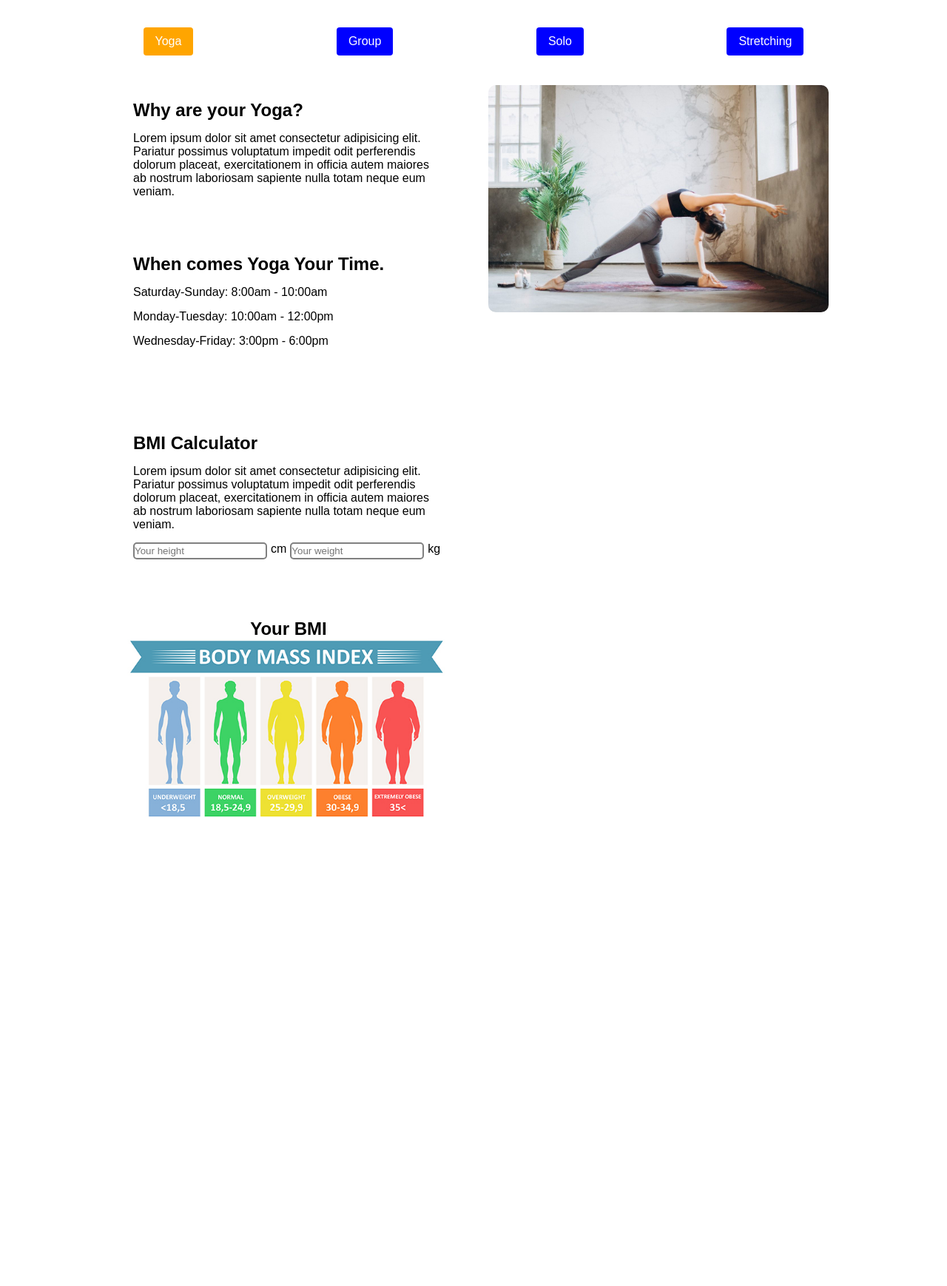
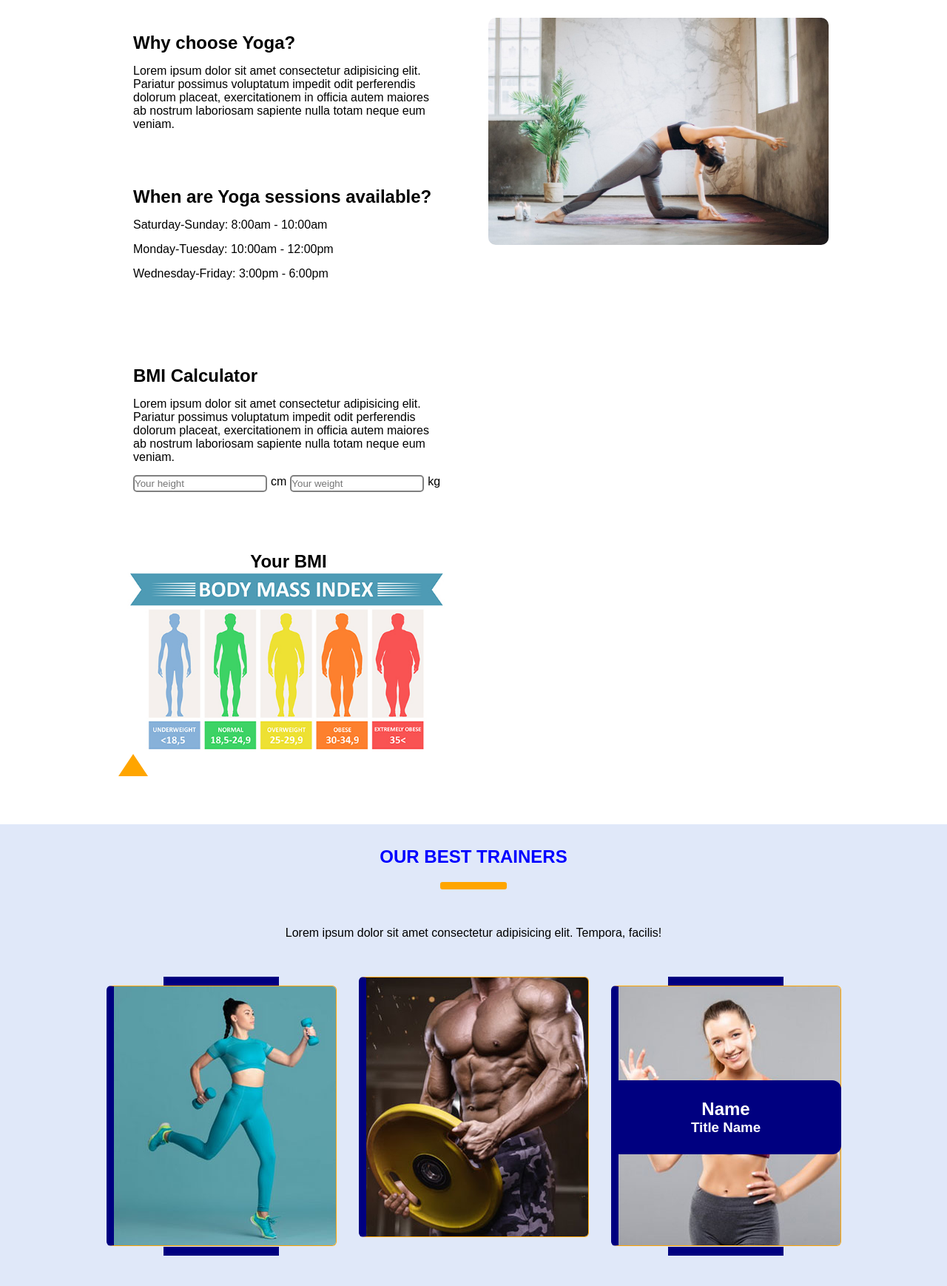
Before and after one commit to deerborg/SportCenter, a website built with Vite: page index.html in a window 1280 px wide. Shown: the part 1062-2800 px from the top of the page at 74% size. Before the commit the page ends 2192 px from the top, so only its background shows below. Built offline with nearby package versions, Linux system fonts and the light colour scheme.

Commit message:
Updated various CSS and JS files for layout and functionality improvements:
- Modified header.css: Adjusted header layout and styling.
- Modified ourclasses.css: Improved class layout and styling.
- Modified main.css: General style updates and bug fixes.
- Modified index.html: Updated structure and included new stylesheets.
- Modified main.js: Added new functionalities and fixed existing issues.
- Modified package-lock.json and package.json: Updated dependencies.
- Added bmicalculator.css: New stylesheet for BMI calculator layout.
- Added ourtrainer.css: New stylesheet for our trainer section layout.
- Added allstyle.css: Consolidated general styles.

```diff
--- /dev/null
+++ b/allstyle.css
@@ -0,0 +1,283 @@
+* {
+    margin: 0;
+    padding: 0;
+    border: none;
+    text-decoration: none;
+    box-sizing: border-box;
+  }
+
+  body {
+    font-family: Arial, sans-serif;
+  }
+
+  header {
+    background-image: url("/images/hero-man.jpg");
+    background-repeat: no-repeat;
+    background-size: cover;
+    color: white;
+    position: relative;
+    padding: 20px 0;
+  }
+
+  nav {
+    margin: 0 10%;
+    display: flex;
+    justify-content: space-between;
+    align-items: center;
+  }
+
+  .logo {
+    flex: 1;
+  }
+
+  .menu-items {
+    flex: 2;
+    display: flex;
+    justify-content: space-around;
+    align-items: center;
+  }
+
+  nav a {
+    color: white;
+    padding: 10px 20px;
+    transition: background-color 0.3s;
+  }
+
+  nav a:hover {
+    background-color: orange;
+    border-radius: 5px;
+  }
+
+  nav .join-us {
+    background-color: orange;
+    color: white;
+    border-radius: 5px;
+  }
+
+  .header-content {
+    display: flex;
+    flex-direction: column;
+    justify-content: center;
+    align-items: flex-start;
+    margin: 0 10%;
+    height: 70vh;
+    text-align: left;
+  }
+
+  .text h2 {
+    background-color: navy;
+    border-radius: 4px;
+    padding: 2px 8px;
+    width: fit-content;
+  }
+
+  .text h1 {
+    font-size: 4rem;
+    margin: 10px 0;
+  }
+
+  .text p {
+    background-color: rgba(0, 0, 0, 0.7);
+    padding: 10px;
+    font-size: 1.5rem;
+    margin: 20px 0;
+    border-radius: 5px;
+  }
+
+  .btn {
+    display: flex;
+    gap: 10px;
+  }
+
+  .btn a {
+    padding: 10px 20px;
+    border: 1px solid white;
+    color: white;
+    border-radius: 4px;
+    transition: box-shadow 0.3s;
+  }
+
+  .btn a:first-child {
+    background-color: navy;
+  }
+
+  .btn a:hover {
+    box-shadow: 1px 1px 10px white;
+  }
+
+  .our-classes {
+    display: flex;
+    justify-content: center;
+    flex-direction: column;
+    margin-top: 45px;
+}
+
+.our-content {
+    display: flex;
+    justify-content: center;
+    flex-direction: column;
+    align-items: center;
+    gap: 50px;
+}
+
+.our-content h1 {
+    color: blue;
+    font-weight: 800;
+}
+
+.line {
+    margin-top: -30px;
+    background-color: orange;
+    padding: 5px;
+    border-radius: 3px;
+    width: 7%;
+}
+
+.our-btn {
+    display: flex;
+    margin-top: 40px;
+    justify-content: space-evenly;
+}
+
+.our-btn a {
+    position: relative;
+    background-color: blue;
+    color: white;
+    padding: 10px 16px;
+    border-radius: 4px;
+    text-align: center;
+    text-decoration: none;
+    display: inline-block;
+    transition: background-color 0.3s ease;
+}
+
+.our-btn a:hover {
+    background-color: orange;
+}
+
+.our-btn a::after {
+    content: '';
+    position: absolute;
+    left: 50%;
+    bottom: -5px;
+    margin-left: -10px;
+    width: 0;
+    height: 0;
+    border-left: 10px solid transparent;
+    border-right: 10px solid transparent;
+    border-top: 10px solid orange;
+    opacity: 0;
+    transform: translateY(10px);
+    transition: opacity 0.3s ease, transform 0.3s ease;
+}
+
+.our-btn a:hover::after {
+    opacity: 1;
+    transform: translateY(0);
+}
+
+.out-classes-container {
+    display: flex;
+    justify-content: center;
+    margin-top: 20px;
+}
+
+.our-classes-row {
+    display: flex;
+    flex-wrap: wrap;
+    max-width: 1000px;
+    width: 100%;
+    margin: 0 auto;
+}
+
+.our-classes-col-6 {
+    flex: 0 0 50%;
+    padding: 20px;
+    box-sizing: border-box;
+}
+
+.our-classes-col-6 .section {
+    padding: 20px;
+    margin-bottom: 20px;
+    border-radius: 10px;
+    background-color: white;
+}
+
+.our-classes-col-6 .section h1 {
+    margin-bottom: 15px;
+    font-size: 24px;
+}
+
+.our-classes-col-6 .section p {
+    margin-bottom: 15px;
+    font-size: 16px;
+}
+
+.our-classes-col-6 img {
+    max-width: 100%;
+    border-radius: 10px;
+}
+
+.our-classes-col-6 h2 {
+    text-align: center;
+}
+
+.bmi-card {
+    display: flex;
+    flex-direction: row;
+    justify-content: center;
+}
+
+.bmi-card input {
+    border: 2px solid gray;
+    border-radius: 5px;
+}
+
+.bmi-card label {
+    margin: 0 5px 5px;
+}
+
+a {
+    cursor: pointer;
+}
+
+.fade-in {
+    animation: fadeIn 2s forwards;
+}
+
+@keyframes fadeIn {
+    from {
+        opacity: 0;
+    }
+    to {
+        opacity: 1;
+    }
+}
+.stats {
+    display: flex;
+    justify-content: space-around;
+    align-items: center;
+    padding: 50px 10%;
+    background-color: #f5f5f5;
+    color: black;
+  }
+
+  .stat {
+    text-align: center;
+    background-color: white;
+    padding:10px 70px;
+    border-radius: 10px;
+  }
+
+  .stat h3 {
+    font-size: 2.5rem;
+    margin-bottom: 10px;
+  }
+
+  .stat h3:first-child {
+    color: navy;
+  }
+
+  .stat p {
+    font-size: 1.2rem;
+  }
--- /dev/null
+++ b/css/layout/bmicalculator.css
@@ -0,0 +1,63 @@
+
+.bmi-content-row {
+    display: flex;
+    flex-wrap: wrap;
+    max-width: 1000px;
+    width: 100%;
+    margin: 0 auto;
+}
+
+.bmi-content-col-6 {
+    flex: 0 0 50%;
+    padding: 20px;
+    box-sizing: border-box;
+}
+
+.bmi-content-col-6 .section {
+    padding: 20px;
+    margin-bottom: 20px;
+    border-radius: 10px;
+    background-color: white;
+}
+
+.bmi-content-col-6 .section h1 {
+    margin-bottom: 15px;
+    font-size: 24px;
+}
+
+.bmi-content-col-6 .section p {
+    margin-bottom: 15px;
+    font-size: 16px;
+}
+
+.bmi-content-col-6 img {
+    max-width: 100%;
+    border-radius: 10px;
+}
+
+.bmi-content-col-6 h2 {
+    text-align: center;
+}
+
+.bmi-card {
+    display: flex;
+    flex-direction: row;
+    justify-content: center;
+}
+
+.bmi-card input {
+    border: 2px solid gray;
+    border-radius: 5px;
+}
+
+.bmi-card label {
+    margin: 0 5px 5px;
+}
+
+.triangle{
+    width: 0;
+    height: 0;
+    border-left: 20px solid transparent;
+    border-right: 20px solid transparent;
+    border-bottom: 30px solid orange;
+}
--- a/css/layout/ourclasses.css
+++ b/css/layout/ourclasses.css
@@ -3,9 +3,6 @@
     justify-content: center;
     flex-direction: column;
     margin-top: 45px;
-    /*
-    background: linear-gradient(white 25%, #f0f0f0 50%);
-    */
 }
 
 .our-content {
@@ -18,6 +15,7 @@
 
 .our-content h1 {
     color: blue;
+    font-weight: 800;
 }
 
 .line {
@@ -35,18 +33,40 @@
 }
 
 .our-btn a {
+    position: relative;
     background-color: blue;
     color: white;
     padding: 10px 16px;
     border-radius: 4px;
-}
-
-.our-btn a:first-child {
-    background-color: orange;
+    text-align: center;
+    text-decoration: none;
+    display: inline-block;
+    transition: background-color 0.3s ease;
 }
 
 .our-btn a:hover {
     background-color: orange;
+}
+
+.our-btn a::after {
+    content: '';
+    position: absolute;
+    left: 50%;
+    bottom: -5px;
+    margin-left: -10px;
+    width: 0;
+    height: 0;
+    border-left: 10px solid transparent;
+    border-right: 10px solid transparent;
+    border-top: 10px solid orange;
+    opacity: 0;
+    transform: translateY(10px);
+    transition: opacity 0.3s ease, transform 0.3s ease;
+}
+
+.our-btn a:hover::after {
+    opacity: 1;
+    transform: translateY(0);
 }
 
 .out-classes-container {
@@ -95,16 +115,19 @@
     text-align: center;
 }
 
-.bmi-card{
-    display: flex;
-    flex-direction: row;
-    justify-content: center;
-}
-.bmi-card input{
-    border: 2px solid gray;
-    border-radius: 5px;
+a {
+    cursor: pointer;
 }
 
-.bmi-card label{
-    margin: 0 5px 5px;
+.fade-in {
+    animation: fadeIn 2s forwards;
 }
+
+@keyframes fadeIn {
+    from {
+        opacity: 0;
+    }
+    to {
+        opacity: 1;
+    }
+}
--- /dev/null
+++ b/css/layout/ourtrainer.css
@@ -0,0 +1,75 @@
+.our-trainer{
+    display: flex;
+    justify-content: center;
+    flex-direction: column;
+    margin-top: 45px;
+    background-color: #e0e8f9
+}
+.trainer-content{
+    margin-top: 30px;
+    margin-bottom: 30px;
+    display: flex;
+    justify-content: center;
+    flex-direction: column;
+    align-items: center;
+    gap: 50px;
+
+}
+
+.trainer-content h1 {
+    color: blue;
+    font-weight: 800;
+}
+
+.trainer-img{
+    display: flex;
+    gap: 30px;
+}
+
+
+
+.frame img{
+    border: 1px solid orange;
+    border-radius: 6px;
+    border-left: 10px solid navy;
+}
+
+
+
+.trainer-information{
+    text-align: center;
+    display: flex;
+    align-items: center;
+    flex-direction: column;
+    justify-content: center;
+    background-color: navy;
+    color: white;
+    position: relative;
+    top:  -50%;
+    height: 100px;
+    border-radius: 12px;
+
+}
+
+.trainer-information h1{
+    font-weight: bold;
+    color: white;
+}
+
+.stick-top{
+    background-color: navy;
+    position: relative;
+    border: 6px solid navy;
+    width: 50%;
+    margin-left: 25%;
+    z-index: 2;
+}
+
+.stick-bottom{
+    background-color: navy;
+    position: relative;
+    border: 6px solid navy;
+    width: 50%;
+    margin-left: 25%;
+    bottom: 3px;
+}
--- a/css/main.css
+++ b/css/main.css
@@ -2,3 +2,5 @@
 @import "/css/layout/header.css";
 @import "/css/layout/ourclasses.css";
 @import "/css/layout/stats.css";
+@import "/css/layout/bmicalculator.css";
+@import "/css/layout/ourtrainer.css"
--- a/index.html
+++ b/index.html
@@ -8,8 +8,9 @@
     <title>Vite App</title>
 </head>
 <body>
-<header>
-    <nav>
+
+    <!-- Navbar section -->
+    <nav id="navbar">
         <div class="logo">
             <img src="images/logo.png" alt="Logo">
         </div>
@@ -23,6 +24,8 @@
         </div>
     </nav>
 
+    <!-- Header section -->
+    <header>
         <div class="header-content">
             <div class="text">
                 <h2>POWERFUL</h2>
@@ -38,6 +41,7 @@
         </div>
     </header>
 
+    <!-- Stats section -->
     <section class="stats">
         <div class="stat">
             <h3>325</h3>
@@ -57,6 +61,7 @@
         </div>
     </section>
 
+    <!-- Our Classes section -->
     <section class="our-classes">
         <div class="our-content">
             <h1>OUR CLASSES</h1>
@@ -65,64 +70,85 @@
         </div>
 
         <div class="our-btn">
-        <a href="#">Yoga</a>
-        <a href="#">Group</a>
-        <a href="#">Solo</a>
-        <a href="#">Stretching</a>
+            <a id="yoga">Yoga</a>
+            <a id="group">Group</a>
+            <a id="solo">Solo</a>
+            <a id="stretching">Stretching</a>
         </div>
 
         <div class="out-classes-container">
+            <div class="our-classes-row">
+                <div id="classes-text" class="our-classes-col-6">
+                    <!-- Dynamic content will be inserted here -->
+                </div>
 
-        <div class="our-classes-row">
-            <div class="our-classes-col-6">
-                <div class="section">
-                    <h1>Why are your Yoga?</h1>
-                    <p>Lorem ipsum dolor sit amet consectetur adipisicing elit.
-                        Pariatur possimus voluptatum impedit odit perferendis dolorum placeat, exercitationem in
-                        officia autem maiores ab nostrum laboriosam sapiente nulla totam neque eum veniam.</p>
-                </div>
-                <div class="section">
-                    <h1>When comes Yoga Your Time.</h1>
-                    <p>Saturday-Sunday: 8:00am - 10:00am</p>
-                    <p>Monday-Tuesday: 10:00am - 12:00pm</p>
-                    <p>Wednesday-Friday: 3:00pm - 6:00pm</p>
+                <div id="classes-img" class="our-classes-col-6">
+                    <!-- Dynamic content will be inserted here -->
                 </div>
             </div>
+        </div>
+    </section>
 
-            <div class="our-classes-col-6">
-                <img src="images/yoga.jpg" alt="Yoga class">
-            </div>
-
-
-            <div class="our-classes-row">
-                <div class="our-classes-col-6">
+    <!-- BMI Calculator section -->
+    <section class="bmi-calculator-container">
+        <div class="bmi-content-row">
+            <div class="bmi-content-col-6">
                 <div class="section">
                     <h1>BMI Calculator</h1>
-                        <p>Lorem ipsum dolor sit amet consectetur adipisicing elit.
-                            Pariatur possimus voluptatum impedit odit perferendis dolorum placeat, exercitationem in
-                            officia autem maiores ab nostrum laboriosam sapiente nulla totam neque eum veniam.</p>
+                    <p>Lorem ipsum dolor sit amet consectetur adipisicing elit. Pariatur possimus voluptatum impedit odit perferendis dolorum placeat, exercitationem in officia autem maiores ab nostrum laboriosam sapiente nulla totam neque eum veniam.</p>
                     <div class="bmi-card">
                         <input id="height" type="number" required placeholder="Your height">
                         <label for="weight">cm</label>
                         <input id="weight" type="number" required placeholder="Your weight">
                         <label for="weight">kg</label>
                     </div>
-
                 </div>
-
             </div>
 
             <div class="our-classes-col-6">
                 <h2>Your BMI</h2>
                 <img src="images/bmi-index.jpg" alt="Yoga class">
+                <div class="triangle"></div>
+            </div>
+        </div>
+    </section>
+
+    <!-- Our Trainer section -->
+    <section class="our-trainer">
+        <div class="trainer-content">
+            <h1>OUR BEST TRAINERS</h1>
+            <div class="line"></div>
+            <p>Lorem ipsum dolor sit amet consectetur adipisicing elit. Tempora, facilis!</p>
+            <div class="trainer-img">
+
+                <div class="frame">
+                    <div class="stick-top"></div>
+                    <img src="images/trainer1.jpg">
+
+                    <div class="stick-right"></div>
+                    <div class="stick-bottom"></div>
+
                 </div>
 
+                <div class="frame">
+                    <img src="images/trainer2.jpg">
+                </div>
 
+                <div class="frame">
+                    <div class="stick-top"></div>
+                    <img src="images/trainer3.jpg">
+                    <div class="stick-bottom"></div>
+                    <div class="trainer-information">
+                        <h1>Name</h1>
+                        <h3>Title Name</h3>
+                    </div>
+                </div>
 
             </div>
         </div>
     </section>
 
+    <!-- JavaScript -->
     <script type="module" src="/main.js"></script>
 </body>
 </html>
--- a/main.js
+++ b/main.js
@@ -0,0 +1,92 @@
+const yoga = document.querySelector("#yoga");
+const group = document.querySelector("#group");
+const solo = document.querySelector("#solo");
+const stretch = document.querySelector("#stretching");
+
+const classesText = document.querySelector("#classes-text");
+const classesImg = document.querySelector("#classes-img");
+
+function updateOurClassesSection(title, description, times, imgSrc, imgAlt) {
+    classesText.classList.remove('fade-in');
+    classesImg.classList.remove('fade-in');
+
+    void classesText.offsetWidth;
+    void classesImg.offsetWidth;
+
+    classesText.innerHTML = `
+        <div class="section">
+            <h1>Why choose ${title}?</h1>
+            <p>${description}</p>
+        </div>
+        <div class="section">
+            <h1>When are ${title} sessions available?</h1>
+            ${times.map(time => `<p>${time}</p>`).join('')}
+        </div>
+    `;
+
+    classesImg.innerHTML = `
+        <img src="${imgSrc}" alt="${imgAlt}">
+    `;
+
+    classesText.classList.add('fade-in');
+    classesImg.classList.add('fade-in');
+}
+
+function defaultOurClassesSectionDiv() {
+    updateOurClassesSection("Yoga",
+        "Lorem ipsum dolor sit amet consectetur adipisicing elit. Pariatur possimus voluptatum impedit odit perferendis dolorum placeat, exercitationem in officia autem maiores ab nostrum laboriosam sapiente nulla totam neque eum veniam.",
+        ["Saturday-Sunday: 8:00am - 10:00am", "Monday-Tuesday: 10:00am - 12:00pm", "Wednesday-Friday: 3:00pm - 6:00pm"],
+        "images/yoga.jpg",
+        "Yoga class"
+    );
+}
+
+group.addEventListener("click", () => {
+    updateOurClassesSection("Group",
+        "Lorem ipsum dolor sit amet consectetur adipisicing elit. Pariatur possimus voluptatum impedit odit perferendis dolorum placeat, exercitationem in officia autem maiores ab nostrum laboriosam sapiente nulla totam neque eum veniam.",
+        ["Saturday-Sunday: 8:00am - 10:00am", "Monday-Tuesday: 10:00am - 12:00pm", "Wednesday-Friday: 3:00pm - 6:00pm"],
+        "images/group.webp",
+        "Group class"
+    );
+});
+
+solo.addEventListener("click", () => {
+    updateOurClassesSection("Solo",
+        "Lorem ipsum dolor sit amet consectetur adipisicing elit. Pariatur possimus voluptatum impedit odit perferendis dolorum placeat, exercitationem in officia autem maiores ab nostrum laboriosam sapiente nulla totam neque eum veniam.",
+        ["Saturday-Sunday: 8:00am - 10:00am", "Monday-Tuesday: 10:00am - 12:00pm", "Wednesday-Friday: 3:00pm - 6:00pm"],
+        "images/solo.jpg",
+        "Solo class"
+    );
+});
+
+stretch.addEventListener("click", () => {
+    updateOurClassesSection("Stretching",
+        "Lorem ipsum dolor sit amet consectetur adipisicing elit. Pariatur possimus voluptatum impedit odit perferendis dolorum placeat, exercitationem in officia autem maiores ab nostrum laboriosam sapiente nulla totam neque eum veniam.",
+        ["Saturday-Sunday: 8:00am - 10:00am", "Monday-Tuesday: 10:00am - 12:00pm", "Wednesday-Friday: 3:00pm - 6:00pm"],
+        "images/stret.webp",
+        "Stretching class"
+    );
+});
+
+yoga.addEventListener("click", () => {
+    updateOurClassesSection("Yoga",
+        "Lorem ipsum dolor sit amet consectetur adipisicing elit. Pariatur possimus voluptatum impedit odit perferendis dolorum placeat, exercitationem in officia autem maiores ab nostrum laboriosam sapiente nulla totam neque eum veniam.",
+        ["Saturday-Sunday: 8:00am - 10:00am", "Monday-Tuesday: 10:00am - 12:00pm", "Wednesday-Friday: 3:00pm - 6:00pm"],
+        "images/yoga.jpg",
+        "Yoga class"
+    );
+});
+
+document.addEventListener("DOMContentLoaded", () => {
+    defaultOurClassesSectionDiv();
+});
+
+
+window.addEventListener('scroll', function() {
+    var navbar = document.getElementById('navbar');
+    if (window.scrollY > 0) {
+      navbar.classList.add('scrolled');
+    } else {
+      navbar.classList.remove('scrolled');
+    }
+  });
--- a/package.json
+++ b/package.json
@@ -11,8 +11,5 @@
   },
   "devDependencies": {
     "vite": "^5.3.4"
-  },
-  "dependencies": {
-    "bootstrap": "^5.3.3"
   }
 }
```
Also changed, not shown: css/layout/header.css (+19 -1 lines), 1 other file. Lines whose indentation alone changed are shown as unchanged.
